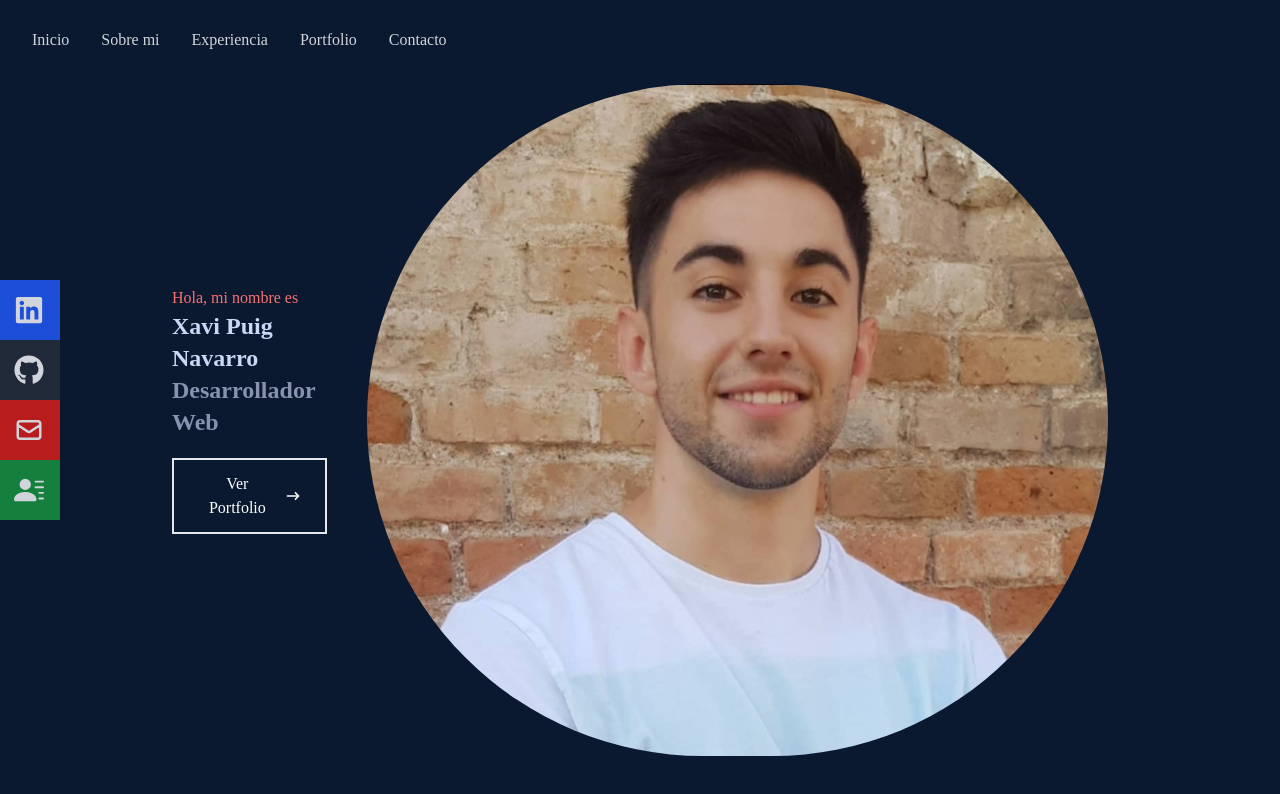
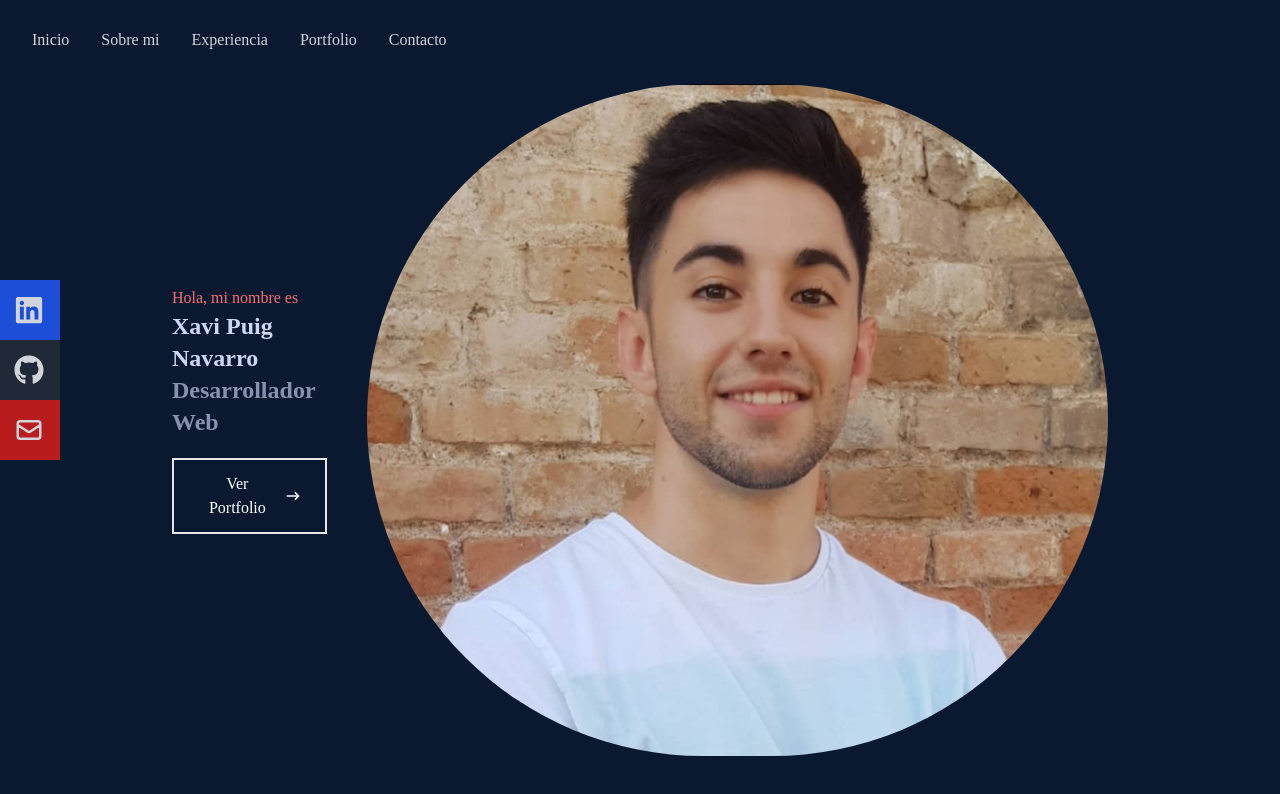
Before and after one commit to xpuig96/portfolio-main, a React (Create React App) app: page / in a window 1280 px wide. Shown: the top 794 px of the page. Built offline with nearby package versions, Linux system fonts and the light colour scheme.

Commit message:
Resume deleted

```diff
--- a/src/components/Navbar.jsx
+++ b/src/components/Navbar.jsx
@@ -95,12 +95,6 @@ const Navbar = () => {
               Email <HiOutlineMail size={30}/>
             </a>
           </li>
-          <li className='w-[160px] h-[60px] flex justify-between items-center ml-[-100px] hover:ml-[0px] duration-300 bg-green-700'>
-            <a className='flex justify-between items-center w-full text-gray-300'
-            href='https://www.linkedin.com/in/xavi-puig-9b7470206/' target='_blank'>
-              Resume <BsFillPersonLinesFill size={30}/>
-            </a>
-          </li>
         </ul>
       </div>
     </div>
```
